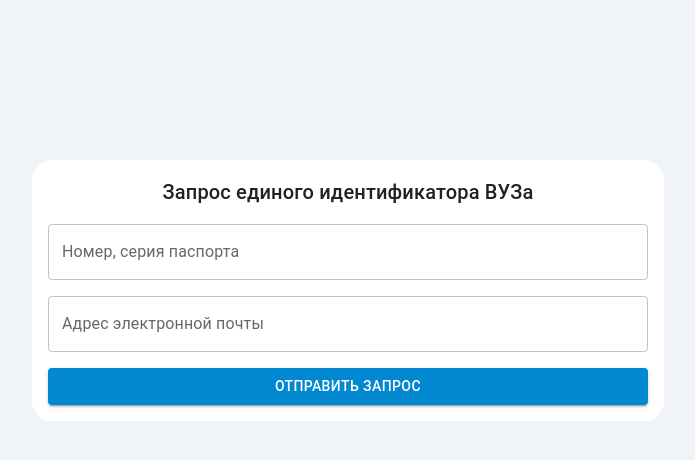
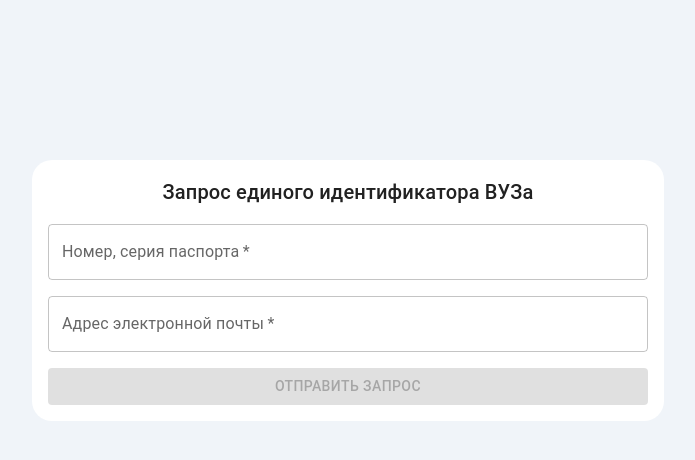
Before and after one commit to sanchez1234567/requestEIV, a React (Create React App) app: page / in a window 1280 px wide. Shown: the top 460 px of the page, without its empty margins (292-987 px from the left). Built offline with nearby package versions, Linux system fonts and the light colour scheme.

Commit message:
error, add timeout

```diff
--- a/package.json
+++ b/package.json
@@ -24,7 +24,8 @@
     "start": "react-scripts start",
     "build": "react-scripts build",
     "test": "react-scripts test",
-    "eject": "react-scripts eject"
+    "eject": "react-scripts eject",
+    "parcel:build": "parcel build src/index.js --no-source-maps -d requestForm --no-cache"
   },
   "eslintConfig": {
     "extends": [
--- a/src/components/requestForm.js
+++ b/src/components/requestForm.js
@@ -29,6 +29,7 @@ export default function RequestForm(props) {
     setSendReq(true);
     try {
       const responseVerLink = await fetch(props.url, {
+        signal: AbortSignal.timeout(60000),
         mode: "no-cors",
         method: "POST",
         headers: {
@@ -57,20 +58,35 @@ export default function RequestForm(props) {
       setAlertType("error");
       setSendReq(false);
       setShowAlert(true);
+      return;
     }
     if (String(error).includes("404")) {
       setAlertMsg("Сервер не отвечает");
       setAlertType("error");
       setSendReq(false);
       setShowAlert(true);
+      return;
+    }
+    if (error.name === "TimeoutError") {
+      setAlertMsg("Время ожидания ответа сервера вышло");
+      setAlertType("error");
+      setSendReq(false);
+      setShowAlert(true);
+      return;
+    } else {
+      setAlertMsg("Ошибка запроса");
+      setAlertType("error");
+      setSendReq(false);
+      setShowAlert(true);
+      return;
     }
   };
 
   return (
     <div>
       <Box
+        margin="auto"
         sx={{
-          flexGrow: 1,
           border: 0,
           bgcolor: "#f0f4f9",
           pt: 20,
@@ -78,16 +94,24 @@ export default function RequestForm(props) {
           pr: 1,
           pl: 1,
           display: "flex",
-          justifyContent: "center",
+          justifyContent: "space-evenly",
           minWidth: "250px",
           minHeight: "100vh",
         }}
       >
-        <Box sx={{ minWidth: "250px", width: "50%", height: "50%" }}>
+        <Box
+          sx={{
+            minWidth: "250px",
+            maxWidth: "700px",
+            width: "50%",
+            height: "50%",
+            justifyContent: "center",
+          }}
+        >
           <Box
             sx={{
               minWidth: "250px",
-              maxWidth: "750px",
+              maxWidth: "700px",
               bgcolor: "#FFFFFF",
               p: 2,
               mb: 2,
@@ -99,14 +123,16 @@ export default function RequestForm(props) {
                 Запрос единого идентификатора ВУЗа
               </Typography>
               <TextField
-                id="outlined-basic"
+                required
                 label="Номер, серия паспорта"
+                id="outlined"
                 variant="outlined"
                 onChange={getNumber}
               />
               <TextField
+                required
+                label="Адрес электронной почты"
                 id="outlined-basic"
-                label="Адрес электронной почты"
                 variant="outlined"
                 onChange={getEmail}
               />
@@ -115,6 +141,11 @@ export default function RequestForm(props) {
                 color="info"
                 loading={sendReq}
                 onClick={reqVerLink}
+                disabled={
+                  info["noSer"].length > 0 && info["email"].length > 0
+                    ? false
+                    : true
+                }
               >
                 Отправить запрос
               </LoadingButton>
```
